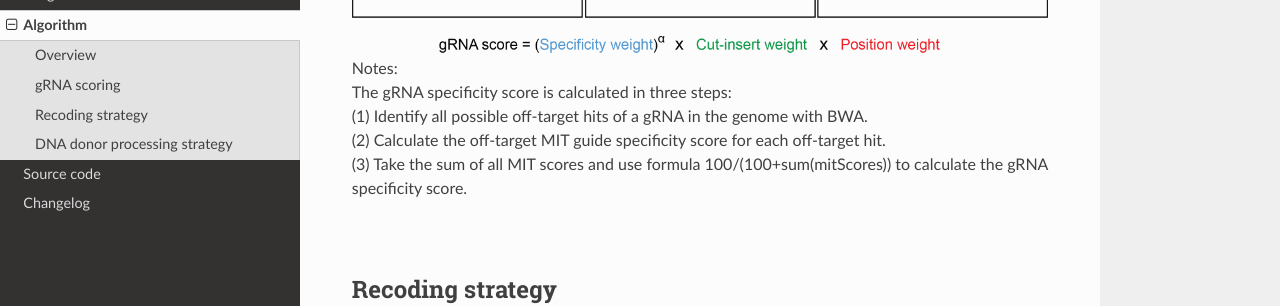
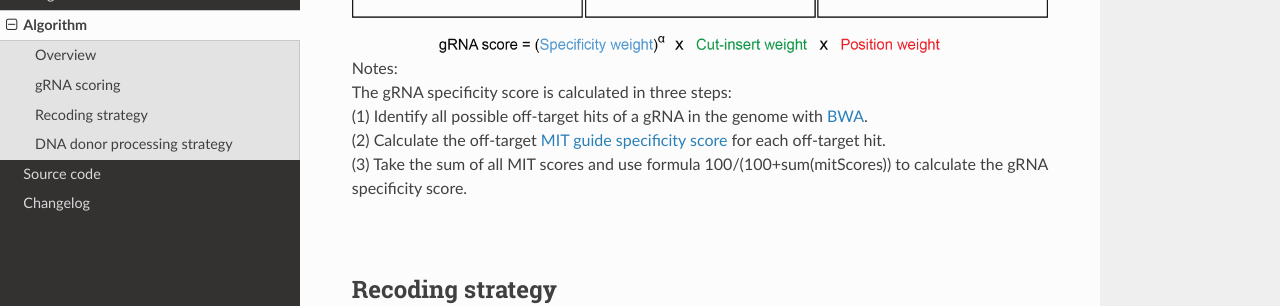
Before and after one commit to duopeng/protoSpaceJAM-readthedocs, a Sphinx documentation site: the page built from docs/source/algorithm.rst, in a window 1280 px wide and 900 px high, scrolled down 1312 px. Shown: the part 151-457 px from the top of the window. Built offline with Sphinx 7.4.7 and the Read the Docs theme 2.0.0, drawn with Linux system fonts in a browser that asks for light colours; part of the change alters nothing that is shown.

```diff
--- a/docs/source/algorithm.rst
+++ b/docs/source/algorithm.rst
@@ -19,8 +19,8 @@ The gRNAs score is computed from three weights that aims to (1) maximize specifc
    :alt: gRNA_scoring
 | Notes:
 | The gRNA specificity score is calculated in three steps:
-| (1) Identify all possible off-target hits of a gRNA in the genome with BWA.
-| (2) Calculate the off-target MIT guide specificity score for each off-target hit.
+| (1) Identify all possible off-target hits of a gRNA in the genome with `BWA <https://bio-bwa.sourceforge.net/>`_.
+| (2) Calculate the off-target `MIT guide specificity score <https://www.nature.com/articles/nbt.2647>`_ for each off-target hit.
 | (3) Take the sum of all MIT scores and use formula 100/(100+sum(mitScores)) to calculate the gRNA specificity score.
 |
 |
```
